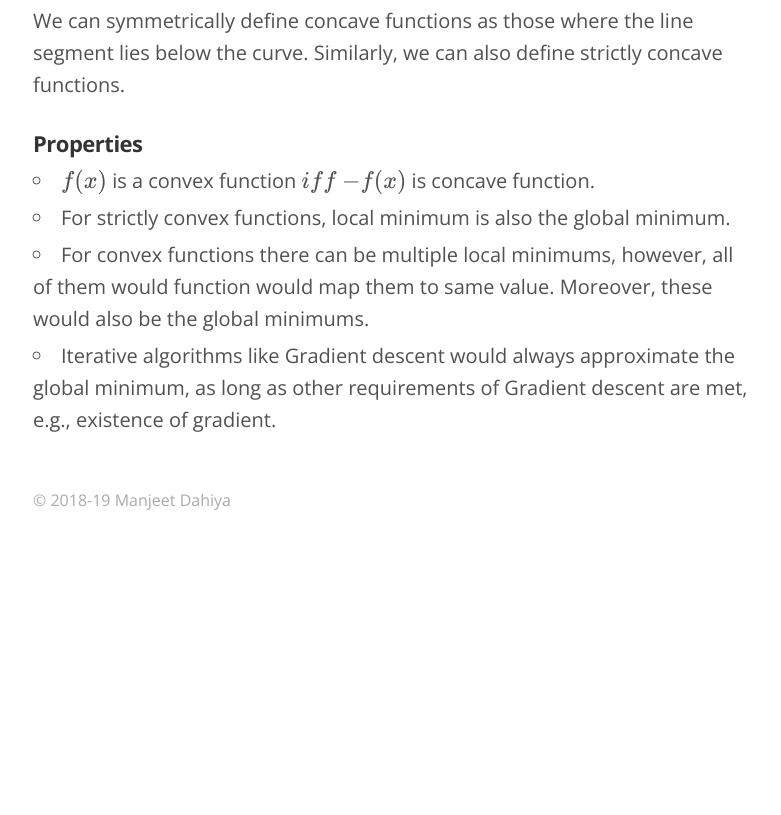
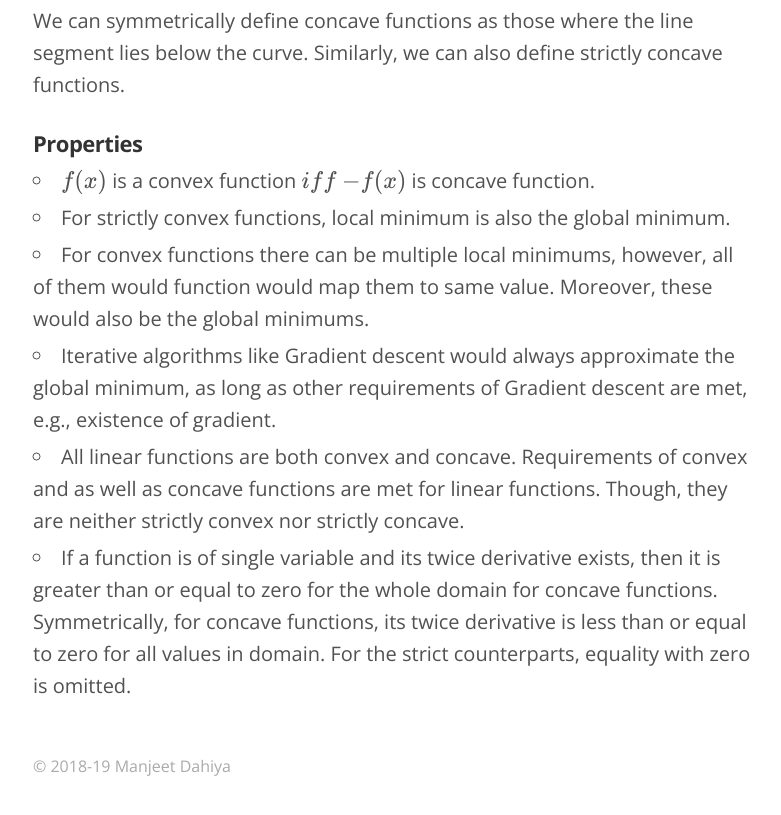
Before and after one commit to manjeetdahiya/manjeetdahiya.github.io, a Jekyll site: the page built from _posts/2019-03-23-convex-functions.md, in a window 1280 px wide and 900 px high, scrolled down 1618 px. Shown: the top 815 px of the window, without its empty margins (247-1028 px from the left). Built offline with Jekyll 4.4.1, drawn with Linux system fonts in a browser that asks for light colours; formulas are drawn with MathJax 3; before the commit the page ends 2252 px from its top, so only the background shows below that.

Commit message:
minor changes

```diff
--- a/_posts/2019-03-23-convex-functions.md
+++ b/_posts/2019-03-23-convex-functions.md
@@ -61,3 +61,10 @@ lies below the curve. Similarly, we can also define strictly concave functions.
   function would map them to same value. Moreover, these would also be the global minimums.
 * Iterative algorithms like Gradient descent would always approximate the global minimum,
   as long as other requirements of Gradient descent are met, e.g., existence of gradient.
+* All linear functions are both convex and concave. Requirements of convex and as well as
+  concave functions are met for linear functions. Though, they are neither strictly convex
+  nor strictly concave.
+* If a function is of single variable and its twice derivative exists,
+  then it is greater than or equal to zero for the whole domain for concave functions.
+  Symmetrically, for concave functions, its twice derivative is less than or equal to zero for all
+  values in domain. For the strict counterparts, equality with zero is omitted.
```
